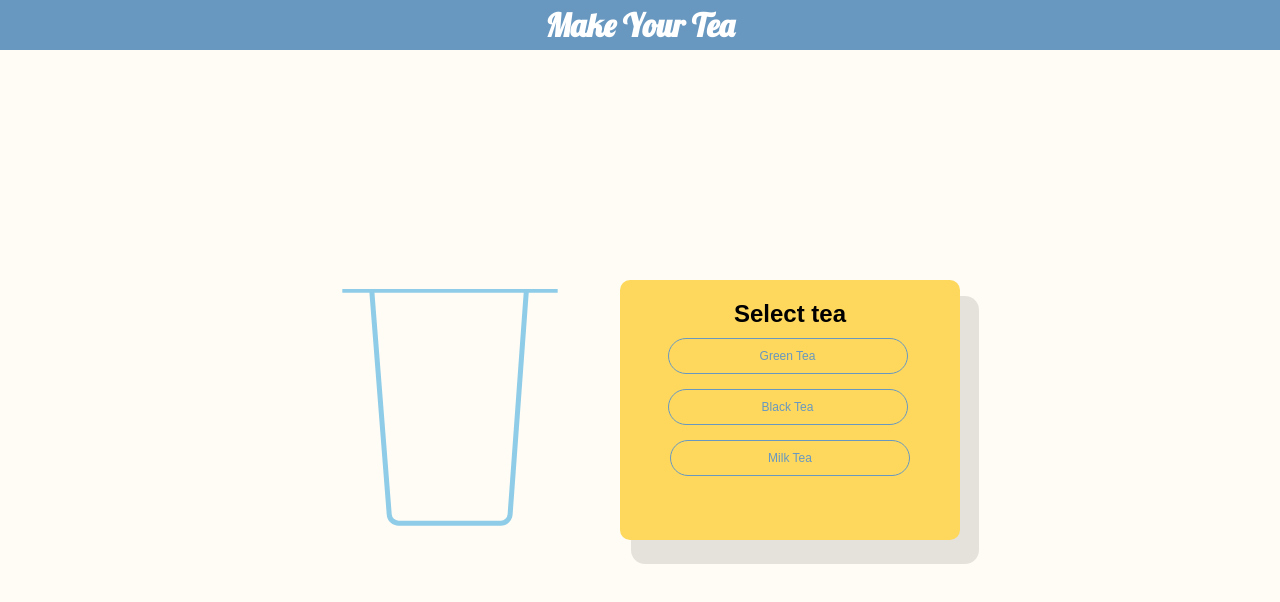
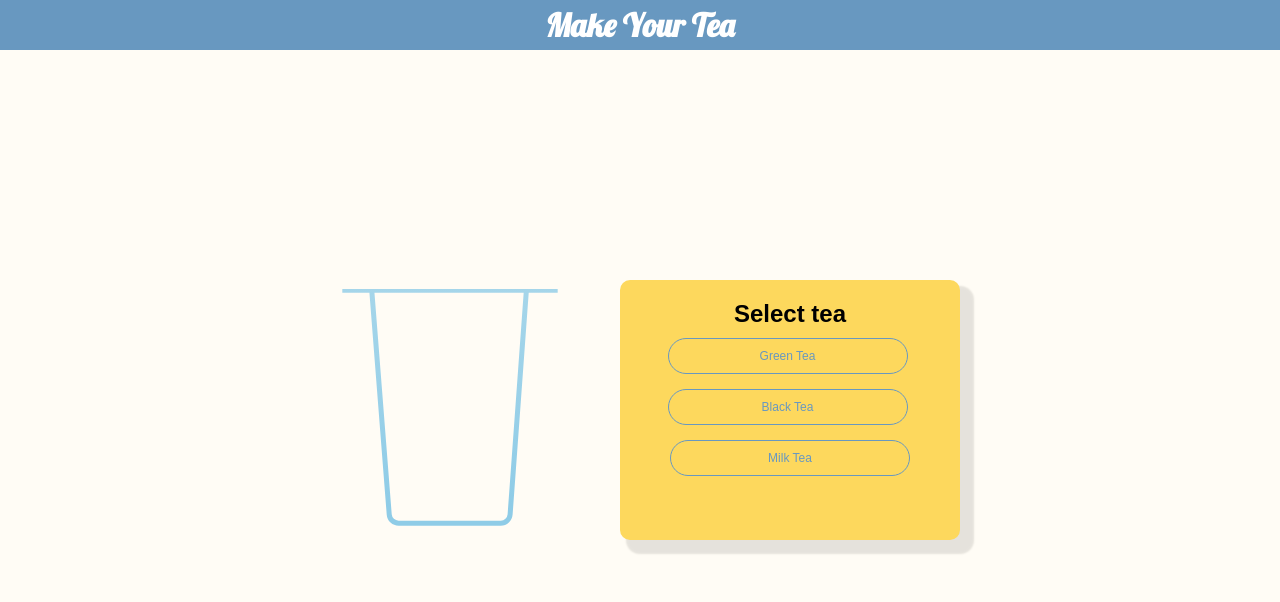
Before and after one commit to riya09/make-your-tea, a Vue app: page / in a window 1280 px wide. Shown: the top 602 px of the page. Built offline with nearby package versions, Linux system fonts and the light colour scheme.

Commit message:
style: made changes in colors

```diff
--- a/src/components/content/Container.vue
+++ b/src/components/content/Container.vue
@@ -190,7 +190,7 @@ export default {
         width: 300px;
         height: 240px;
         margin: 0 20px;
-        box-shadow: 15px 20px 0 4px rgba(0,0,0,0.1);
+        box-shadow: 10px 10px 2px 4px rgba(0,0,0,0.1);
         border-radius: 10px;
         background-color: var(--naples-yellow);
         overflow: hidden;
--- a/src/components/cup/TeaCup.vue
+++ b/src/components/cup/TeaCup.vue
@@ -27,8 +27,8 @@
         />
         <!-- dynamic stroke gradient of tea cup -->
         <defs>
-          <linearGradient id="stroke-color" x1="172" y1="0" x2="172" y2="344">
-            <stop :stop-color="cupFill.stop1" />
+          <linearGradient id="stroke-color" x1="172" y1="0" x2="172" y2="344" gradientUnits="userSpaceOnUse">
+            <stop :stop-color="cupFill.stop1" stop-opacity="0.8"/>
             <stop offset="1" :stop-color="cupFill.stop2" />
           </linearGradient>
         </defs>
@@ -95,11 +95,11 @@ export default {
   data() {
     return {
       fillColor: {
-        green: { stop1: "#8ECC9F", stop2: "#00B78B" },
-        black: { stop1: "#8C8C8C", stop2: "#081C17" },
-        milk: { stop1: "#F5BF33", stop2: "#E3CA44" },
-        orange: { stop1: "#FFD978", stop2: "#FFA928" },
-        strawberry: { stop1: "#F8B1B1", stop2: "#F97B7B" },
+        green: { stop1: "#A7DB42", stop2: "#77B41B" },
+        black: { stop1: "#8C8C8C", stop2: "#463333" },
+        milk: { stop1: "#E0AF63", stop2: "#C47535" },
+        orange: { stop1: "#FFDB61", stop2: "#FFB83D" },
+        strawberry: { stop1: "#FC87B2", stop2: "#FC5A8D" },
         lemon: { stop1: "#ECFF78", stop2: "#FFF850" },
         kiwi: { stop1: "#9CFF8C", stop2: "#50FF96" },
         blueberry: { stop1: "#BDE7FF", stop2: "#82FFF7" },
```
